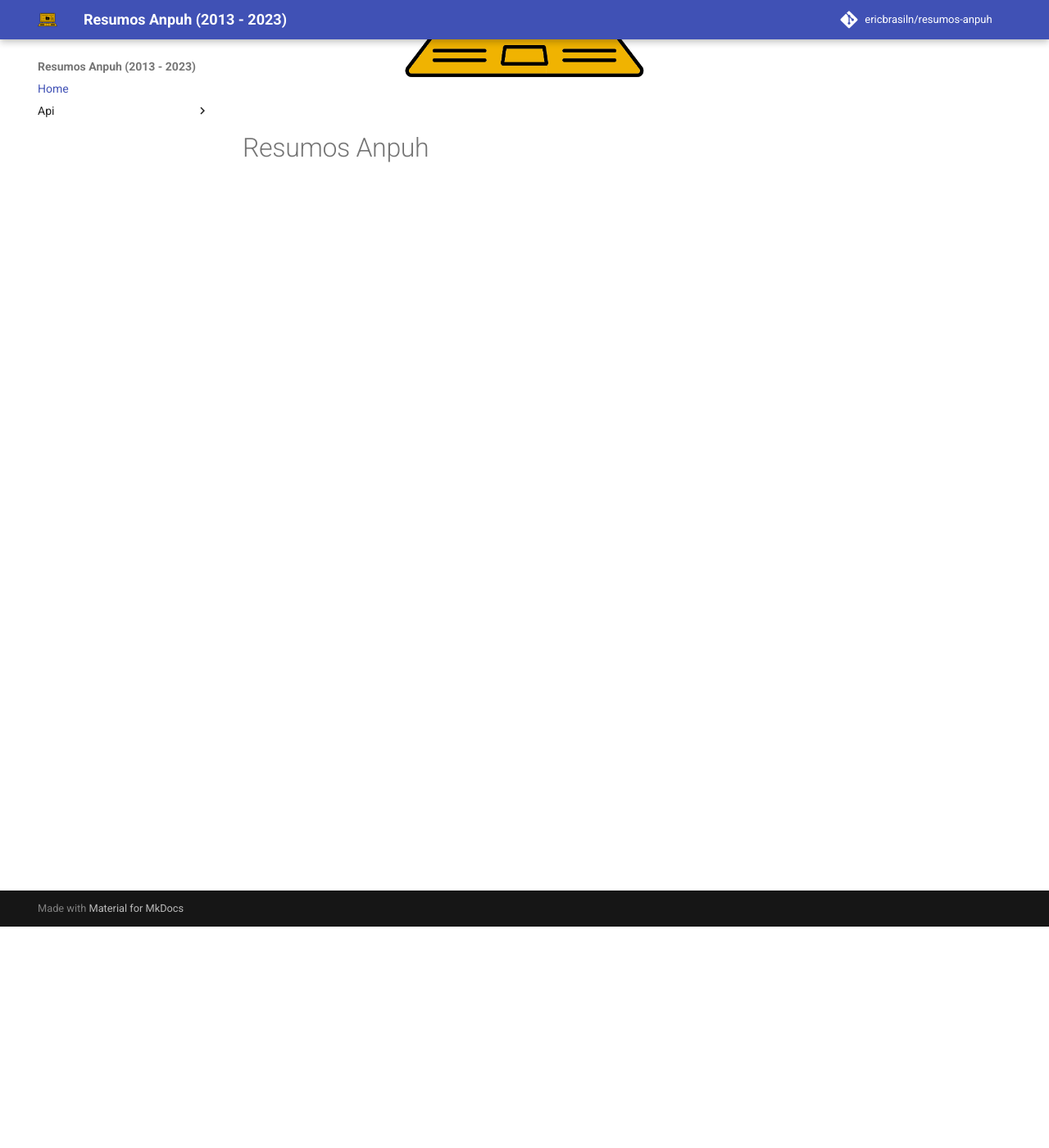
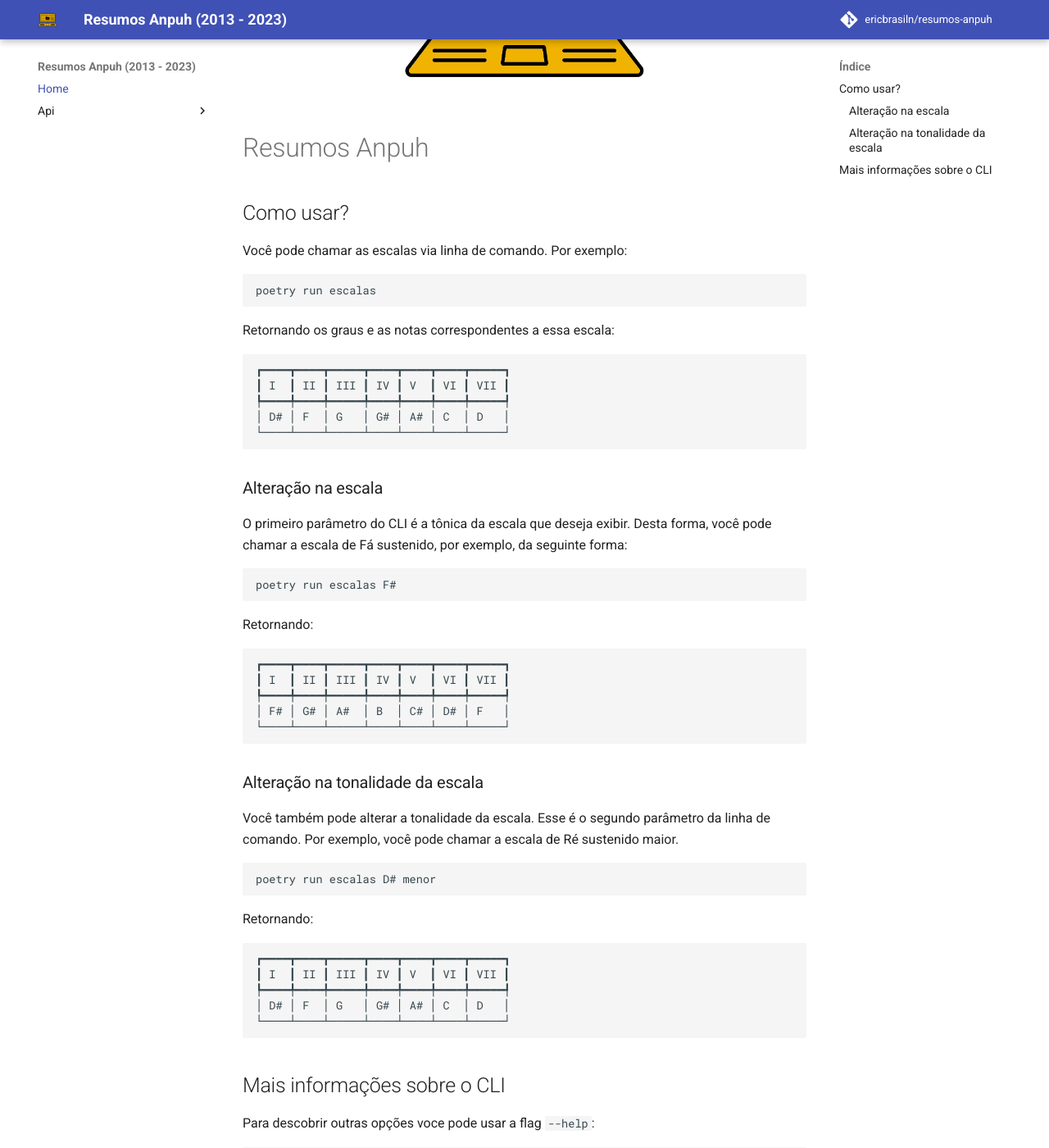
Before and after one commit to ericbrasiln/notas-musicais, an MkDocs documentation site: the page built from docs/index.md, in a window 1280 px wide and 1400 px high, scrolled down 270 px. Shown: the whole window at 82% size. Built offline with MkDocs 1.6.1 and Material for MkDocs 9.7.7, drawn with Linux system fonts in a browser that asks for light colours; comment, search, counter and statistics services are not loaded; some of the changed text lies outside the part shown.

Commit message:
Exemplos de uso do CLI na pag inicial da doc

````diff
--- a/docs/index.md
+++ b/docs/index.md
@@ -1,2 +1,86 @@
 ![Logo do pacote](assets/logo.png){ width="300" .center }
 # Resumos Anpuh
+
+## Como usar?
+
+Você pode chamar as escalas via linha de comando. Por exemplo:
+
+```bash
+poetry run escalas
+```
+
+Retornando os graus e as notas correspondentes a essa escala:
+
+```bash
+┏━━━━┳━━━━┳━━━━━┳━━━━┳━━━━┳━━━━┳━━━━━┓
+┃ I  ┃ II ┃ III ┃ IV ┃ V  ┃ VI ┃ VII ┃
+┡━━━━╇━━━━╇━━━━━╇━━━━╇━━━━╇━━━━╇━━━━━┩
+│ D# │ F  │ G   │ G# │ A# │ C  │ D   │
+└────┴────┴─────┴────┴────┴────┴─────┘
+```
+
+### Alteração na escala
+
+O primeiro parâmetro do CLI é a tônica da escala que deseja exibir. Desta forma, você pode chamar a escala de Fá sustenido, por exemplo, da seguinte forma:
+
+```bash
+poetry run escalas F#
+```
+
+Retornando:
+
+```bash
+┏━━━━┳━━━━┳━━━━━┳━━━━┳━━━━┳━━━━┳━━━━━┓
+┃ I  ┃ II ┃ III ┃ IV ┃ V  ┃ VI ┃ VII ┃
+┡━━━━╇━━━━╇━━━━━╇━━━━╇━━━━╇━━━━╇━━━━━┩
+│ F# │ G# │ A#  │ B  │ C# │ D# │ F   │
+└────┴────┴─────┴────┴────┴────┴─────┘
+```
+
+### Alteração na tonalidade da escala
+
+Você também pode alterar a tonalidade da escala. Esse é o segundo parâmetro da linha de comando. Por exemplo, você pode chamar a escala de Ré sustenido maior.
+
+```bash
+poetry run escalas D# menor
+```
+
+Retornando:
+
+```bash
+┏━━━━┳━━━━┳━━━━━┳━━━━┳━━━━┳━━━━┳━━━━━┓
+┃ I  ┃ II ┃ III ┃ IV ┃ V  ┃ VI ┃ VII ┃
+┡━━━━╇━━━━╇━━━━━╇━━━━╇━━━━╇━━━━╇━━━━━┩
+│ D# │ F  │ G   │ G# │ A# │ C  │ D   │
+└────┴────┴─────┴────┴────┴────┴─────┘
+```
+
+## Mais informações sobre o CLI
+
+Para descobrir outras opções voce pode usar a flag `--help`:
+
+```bash
+poetry run escalas --help
+```
+
+Retornando:
+
+```bash
+Usage: escalas [OPTIONS] [TONICA] [TONALIDADE]
+
+╭─ Arguments ───────────────────────────────────────────────────────────────────────────╮
+│   tonica          [TONICA]      Tônica da escala [default: C]                         │
+│   tonalidade      [TONALIDADE]  Tonalidade da escala [default: maior]                 │
+╰───────────────────────────────────────────────────────────────────────────────────────╯
+╭─ Options ─────────────────────────────────────────────────────────────────────────────╮
+│ --install-completion        [bash|zsh|fish|powershell|p  Install completion for the   │
+│                             wsh]                         specified shell.             │
+│                                                          [default: None]              │
+│ --show-completion           [bash|zsh|fish|powershell|p  Show completion for the      │
+│                             wsh]                         specified shell, to copy it  │
+│                                                          or customize the             │
+│                                                          installation.                │
+│                                                          [default: None]              │
+│ --help                                                   Show this message and exit.  │
+╰───────────────────────────────────────────────────────────────────────────────────────╯
+```
````
